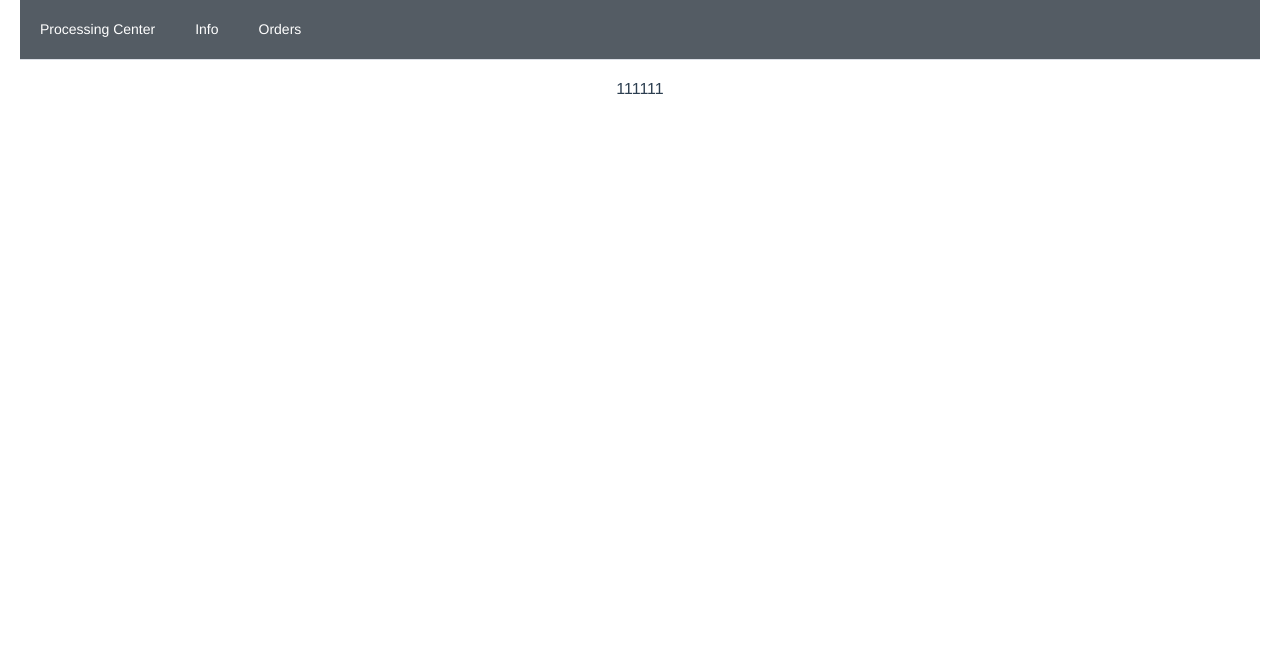
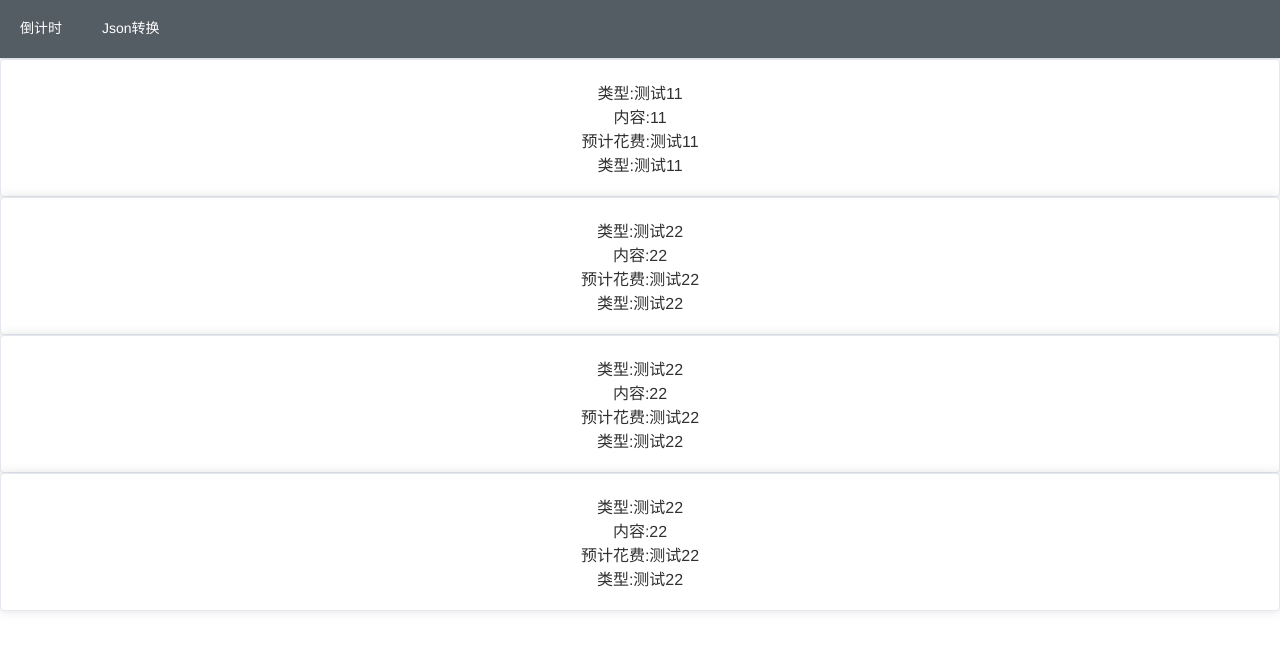
Before and after one commit to yours-tool/yours-tool-vue, a Vue app: page /countdown in a window 1280 px wide. Shown: the top 650 px of the page. Built offline with nearby package versions, Linux system fonts and the light colour scheme.

Commit message:
添加提醒相关业务

```diff
--- a/src/components/menu/CommonHeader.vue
+++ b/src/components/menu/CommonHeader.vue
@@ -8,15 +8,27 @@
       active-text-color="#ffd04b"
       router
   >
-    <el-menu-item index="json">Processing Center</el-menu-item>
-    <el-menu-item index="test">Info</el-menu-item>
-    <el-menu-item index="3">Orders</el-menu-item>
+    <el-menu-item v-for="(menuItem,menuIndex) in menuList" :index="menuItem.index" :key="menuIndex">
+      {{ menuItem.name }}
+    </el-menu-item>
   </el-menu>
 </template>
 
 <script setup>
 import {ref} from "vue";
+
 const activeIndex = ref('1')
+const menuList = [
+  {
+    name: "倒计时",
+    index: "countdown"
+  },
+  {
+    name: "Json转换",
+    index: "json"
+  }
+
+]
 </script>
 
 <style scoped>
--- a/src/views/Countdown.vue
+++ b/src/views/Countdown.vue
@@ -1,15 +1,53 @@
 <template>
-  <div class="test">111111</div>
+  <div class="countdown">
+    <el-card v-for="(item,index) in list" :key="index" class="box-card">
+      <div>
+        <div>类型:{{item.name}}</div>
+        <div>内容:{{item.content}}</div>
+        <div>预计花费:{{item.name}}</div>
+        <div>类型:{{item.name}}</div>
+      </div>
+    </el-card>
+  </div>
 </template>
 
-<script>
-export default {
-  name: "countdown"
-}
+<script setup>
+
+
+let list = [
+  {
+    name: "测试11",
+    content: "11",
+    type:"1",
+    label:["标签1","标签2"]
+  },
+  {
+    name: "测试22",
+    content: "22",
+    type:"2",
+    label:["标签3","标签4"]
+  },
+  {
+    name: "测试22",
+    content: "22",
+    type:"1",
+    label:["标签3","标签4"]
+  },
+  {
+    name: "测试22",
+    content: "22",
+    type:"1",
+    label:["标签3","标签4"]
+  }
+]
 </script>
 
 <style scoped>
-.test{
-
+.countdown {
+  width: 100%;
+  height: 100vh;
+  margin: 0;
+  padding: 0;
+  /*background-color: rgb(60, 63, 65);*/
 }
 </style>
--- a/src/views/Home.vue
+++ b/src/views/Home.vue
@@ -1,13 +1,7 @@
 <template>
   <div class="home">
-    <el-container>
-      <el-header>
-        <common-header/>
-      </el-header>
-      <el-main>
-        <router-view/>
-      </el-main>
-    </el-container>
+    <common-header/>
+    <router-view/>
   </div>
 
 </template>
@@ -21,10 +15,12 @@ import CommonHeader from "../components/menu/CommonHeader";
 </script>
 
 <style scoped>
-/*.home{*/
-/*  width: 100%;*/
-/*  height: 100vh;*/
-/*  margin: 0;*/
-/*  padding: 0;*/
-/*}*/
+.home{
+  width: 100%;
+  height: 100vh;
+  margin: 0;
+  padding: 0;
+  display: flex;
+  flex-direction: column;
+}
 </style>
--- a/src/views/Json.vue
+++ b/src/views/Json.vue
@@ -1,5 +1,5 @@
 <template>
-  <div class="jsontest">111111</div>
+  <div class="json">111111</div>
 </template>
 
 <script setup >
@@ -10,9 +10,7 @@ const activeIndex = ref('1')
 </script>
 
 <style scoped>
-.jsontest{
-  width: 1000px;
-  height: 1000px;
-  background-color: #0b0c0e;
+.json{
+
 }
 </style>
```
